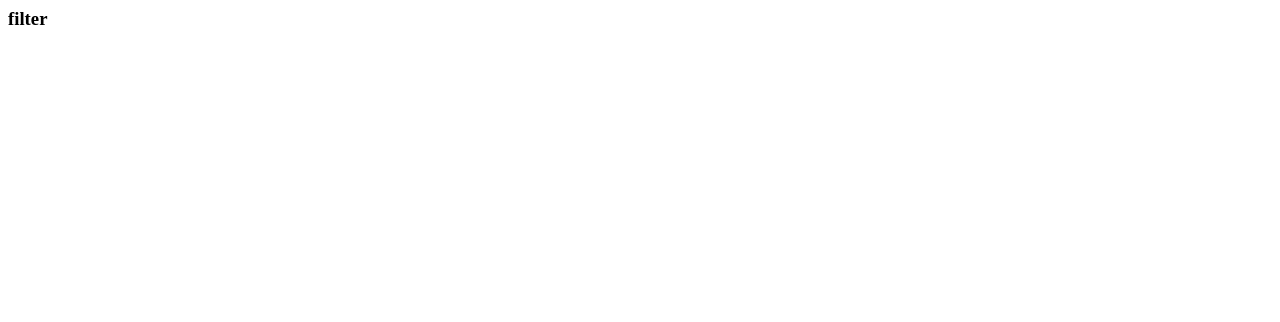
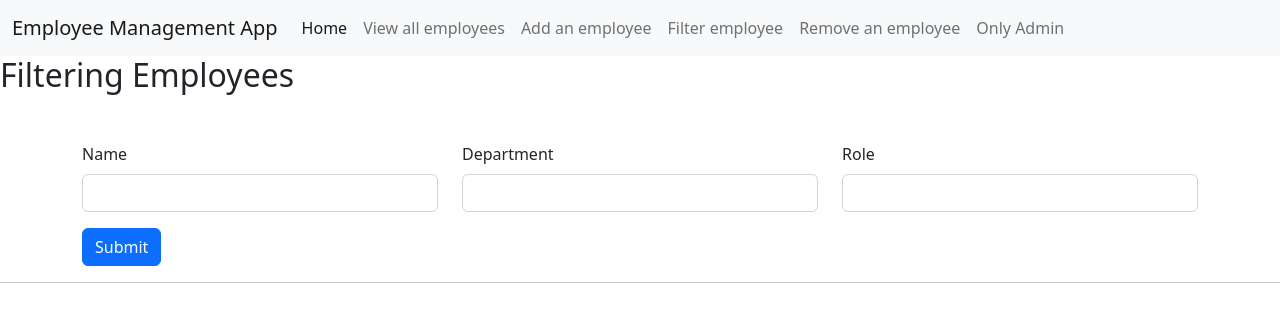
Before and after one commit to SYN606/Employee-management-in-Django, a Django app: page /filter in a window 1280 px wide. Before the commit the part shown is almost empty. Shown: the top 322 px of the page. Run offline with Django 4.2, Linux system fonts and the light colour scheme.

Commit message:
Creating employee filtering method

```diff
--- a/emp_app/templates/add.html
+++ b/emp_app/templates/add.html
@@ -20,12 +20,12 @@
 
       <div class="col">
         <label for="dept" class="form-label">Department</label>
-        <input type="text" class="form-control" id="dept" name="dept" value="{{dept}}">
+        <input type="number" class="form-control" id="dept" name="dept" value="{{dept}}">
       </div>
 
       <div class="col">
         <label for="role" class="form-label">Role</label>
-        <input type="text" class="form-control" id="role" name="role" value="{{ role }}">
+        <input type="number" class="form-control" id="role" name="role" value="{{ role }}">
       </div>
 
     </div>
--- a/emp_app/templates/filter.html
+++ b/emp_app/templates/filter.html
@@ -1,3 +1,38 @@
-<h3>
-    filter
-</h3>
+{% extends 'base.html' %}
+
+{% block navbar %}
+
+{% include 'navbar.html' %}
+
+{% endblock navbar %}
+
+{% block content %}
+<h2>
+    Filtering Employees
+</h2>
+<div class="container-md mt-5">
+    <form action="/filter" method="post">
+
+        {% csrf_token %}
+
+        <div class="row">
+            <div class="col">
+                <label for="name" class="form-label">Name</label>
+                <input type="text" class="form-control" id="name" name="name" value=" {{ name }}">
+            </div>
+            <div class="col">
+                <label for="dept" class="form-label">Department</label>
+                <input type="number" class="form-control" id="dept" name="dept" value="{{ dept }}">
+            </div>
+            <div class="col">
+                <label for="role" class="form-label">Role</label>
+                <input type="number" class="form-control" id="role" name="role" value="{{ role }}">
+            </div>
+        </div>
+        <button type="submit" class="btn btn-primary mt-3">Submit</button>
+    </form>
+</div>
+</div>
+<hr>
+
+{% endblock content %}
```
